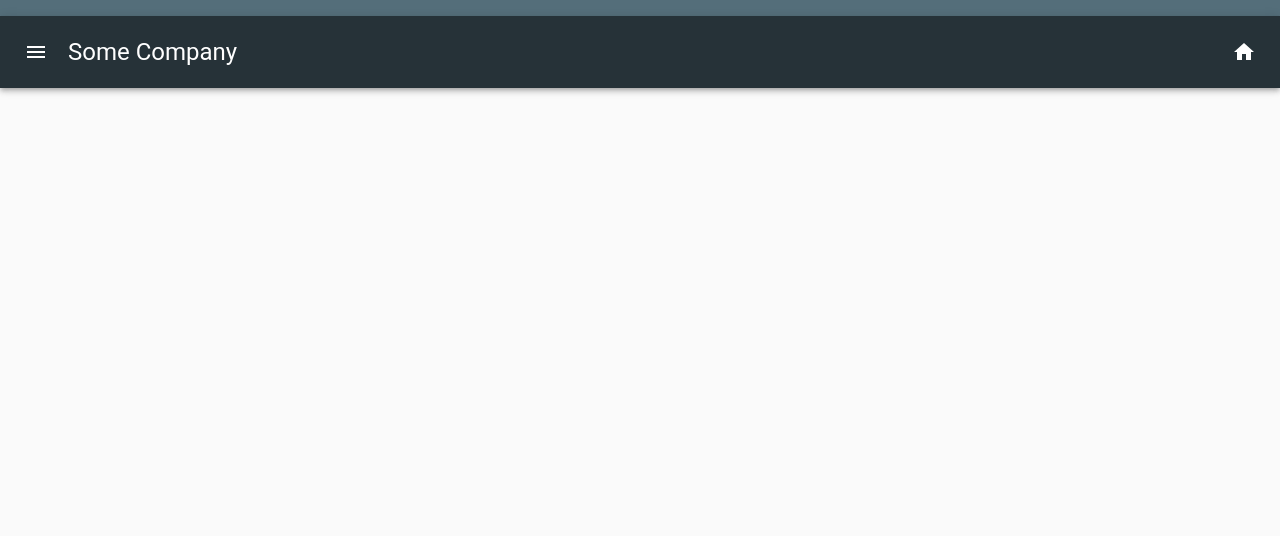
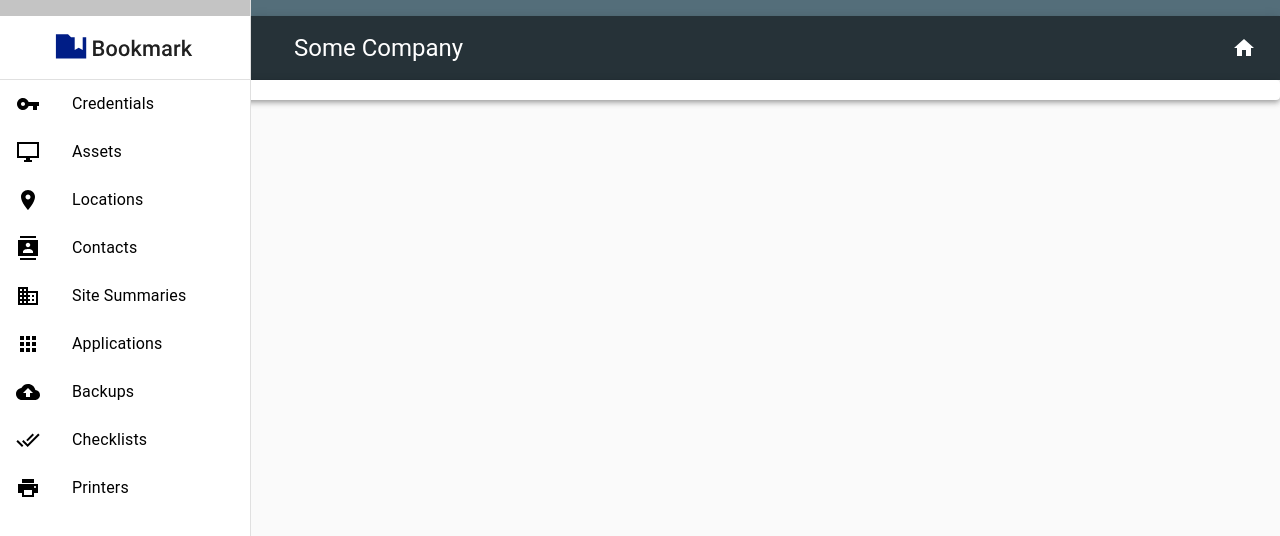
Before and after one commit to JoaquimXG/Bookmark, a React (Create React App) app: page / in a window 1280 px wide. Shown: the top 536 px of the page. Built offline with nearby package versions, Linux system fonts and the light colour scheme.

Commit message:
added responsive css for primary navbar

```diff
--- a/src/components/NavBar.js
+++ b/src/components/NavBar.js
@@ -3,7 +3,6 @@ import { makeStyles } from "@material-ui/core/styles";
 import { menuItems } from "../static/pre-api-helpers/menu-items";
 import Drawer from "@material-ui/core/Drawer";
 import logo from "../static/images/Logo.svg";
-import { flexbox } from "@material-ui/system";
 
 import {
     AppBar,
@@ -16,7 +15,8 @@ import {
     List,
     Typography,
     Box,
-    ListItemIcon
+    ListItemIcon,
+    Hidden
 } from "@material-ui/core";
 import { Home, Menu } from "@material-ui/icons";
 
@@ -26,51 +26,70 @@ const themeColors = {
     primary5: "#263238"
 };
 
+const drawerWidth = 250;
+
 // CSS Styles
 const useStyles = makeStyles(theme => ({
     appBar: {
-        height: theme.spacing(9)
+        [theme.breakpoints.up("sm")]: {
+            width: `calc(100% - ${drawerWidth}px)`,
+            marginLeft: drawerWidth
+        }
+    },
+
+    toolbar: {
+        height: "56px"
     },
 
     menuSliderContainer: {
-        width: 250,
-        height: "30rem",
+        width: drawerWidth,
         background: "#ffffff"
+    },
+
+    menuButton: {
+        color: "white",
+        marginRight: theme.spacing(1),
+        [theme.breakpoints.up('sm')]: {
+            display: 'none'
+        }
+
     },
 
     avatar: {
         margin: "auto",
-        width: theme.spacing(28),
-        height: theme.spacing(8)
-    },
-
-    avatarBox: {
-        height: theme.spacing(9)
+        width: theme.spacing(18),
+        height: theme.spacing(7.9)
     },
 
     listItem: {
         color: "Black"
+    },
+
+    drawer: {
+        [theme.breakpoints.up("sm")]: {
+            flexShrink: 0
+        }
     }
 }));
 
 export const NavBar = () => {
     const classes = useStyles();
 
-    const [drawerOpen, setDrawerOpen] = useState(false);
+    const [mobileOpen, setMobileOpen] = useState(false);
 
     const toggleSlider = () => {
-        setDrawerOpen(!drawerOpen);
-        console.log(drawerOpen);
+        setMobileOpen(!mobileOpen);
+        console.log(mobileOpen);
     };
 
     const NavBar = () => (
-        <Box className={classes.menuSliderContainer} onClick={toggleSlider}>
+        <Box className={classes.menuSliderContainer}>
             <Box style={{ background: "#c4c4c4", height: "1rem" }}></Box>
             <Box
                 display="flex"
                 flexDirection="column"
                 justifyContent="space-between"
-                className={classes.avatarBox}
+                className={classes.toolbar}
             >
                 <Avatar
                     className={classes.avatar}
@@ -101,12 +120,13 @@ export const NavBar = () => {
                     }}
                 ></Box>
                 <AppBar
+                    className={classes.appBar}
                     position="static"
                     style={{ background: themeColors.primary5 }}
                 >
-                    <Toolbar className={classes.appBar}>
+                    <Toolbar className={classes.toolbar}>
                         <IconButton edge="start" onClick={toggleSlider}>
-                            <Menu style={{ color: "white" }} />
+                            <Menu className={classes.menuButton}/>
                         </IconButton>
                         <Box pl={1} flexGrow={1}>
                             <Typography
@@ -119,9 +139,28 @@ export const NavBar = () => {
                         <IconButton edge="end">
                             <Home style={{ color: "white" }} />
                         </IconButton>
-                        <Drawer open={drawerOpen} onClose={toggleSlider}>
-                            {NavBar()}
-                        </Drawer>
+
+                        <nav className={classes.drawer}>
+                            <Hidden smUp implementation="css">
+                                <Drawer
+                                    open={mobileOpen}
+                                    onClose={toggleSlider}
+                                    variant="temporary"
+                                    ModalProps={{ keepMounted: true }}
+                                >
+                                    {NavBar()}
+                                </Drawer>
+                            </Hidden>
+                            <Hidden xsDown implementation="css">
+                                <Drawer
+                                    open
+                                    onClose={toggleSlider}
+                                    variant="permanent"
+                                >
+                                    {NavBar()}
+                                </Drawer>
+                            </Hidden>
+                        </nav>
                     </Toolbar>
                 </AppBar>
             </Box>
--- a/src/components/PrimaryCard.js
+++ b/src/components/PrimaryCard.js
@@ -9,6 +9,6 @@ const useStyles = makeStyles(theme => ({
 
 export const PrimaryCard = () => {
     return (
-        <Paper elevation={4}/>
+        <Paper elevation={4}>hello</Paper>
     )
 }
```
